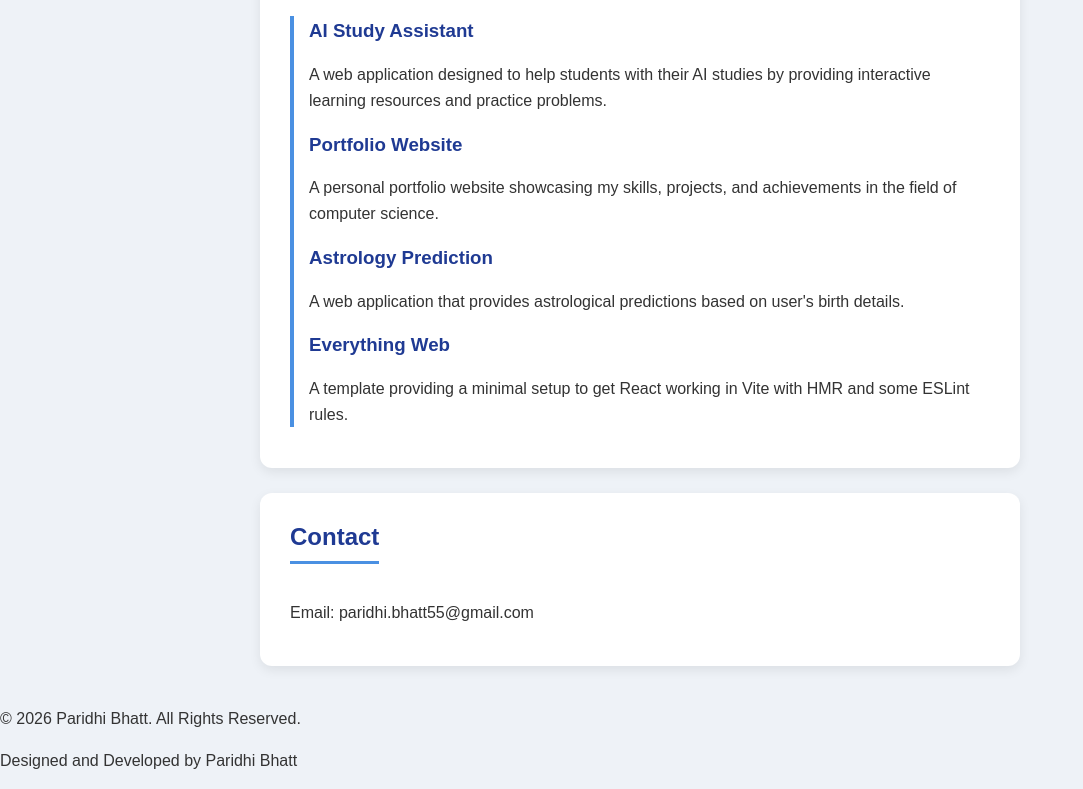
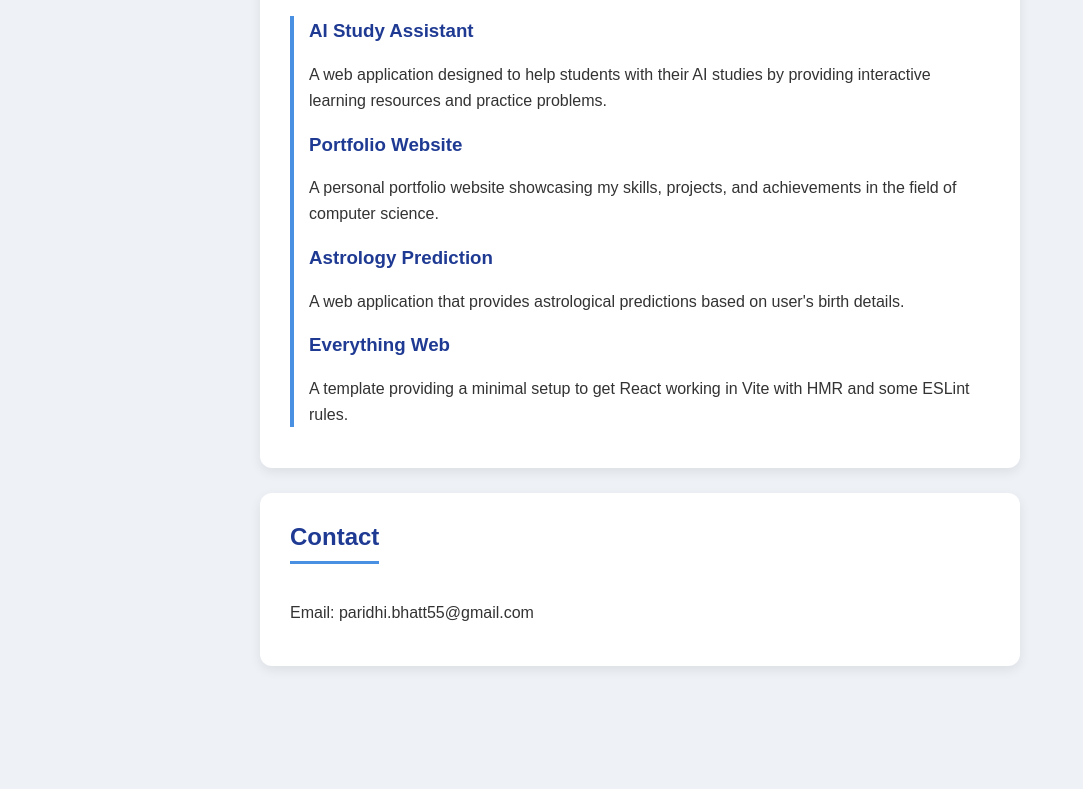
Before and after one commit to Paridhibhatt55/GitHub-practical-test, a plain HTML site: page index.html in a window 1280 px wide. Shown: the part 1069-1858 px from the top of the page, without its empty margins (0-1083 px from the left). After the commit the page ends 1775 px from the top, so only its background shows below. Drawn offline with Linux system fonts and the light colour scheme.

Commit message:
adding navigation bar to portfolio
Removed footer section from the HTML file.

```diff
--- a/index.html
+++ b/index.html
@@ -106,12 +106,6 @@
 
   </main>
 
-  <!-- Footer -->
-  <footer class="footer">
-    <p>&copy; 2026 Paridhi Bhatt. All Rights Reserved.</p>
-    <p>Designed and Developed by Paridhi Bhatt</p>
-  </footer>
-
   <script src="script.js"></script>
 
 </body>
```
